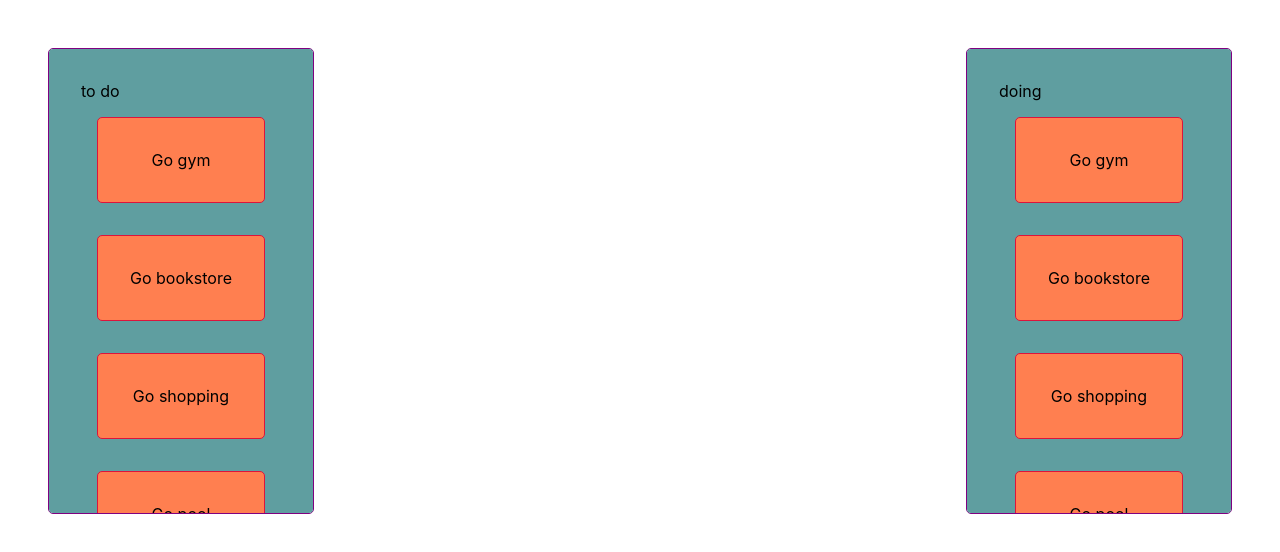
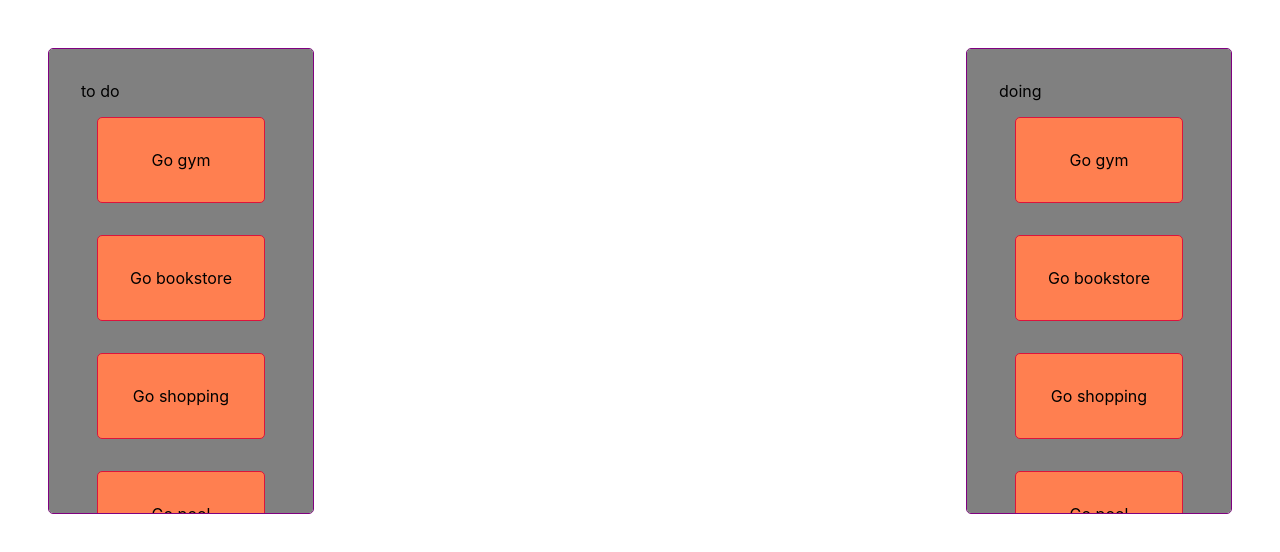
Before and after one commit to AlirezaEttehadi/trel, a React (Create React App) app: page / in a window 1280 px wide. Shown: the top 552 px of the page. Built offline with nearby package versions, Linux system fonts and the light colour scheme.

Commit message:
add droggable

```diff
--- a/package.json
+++ b/package.json
@@ -6,7 +6,9 @@
     "@testing-library/jest-dom": "^4.2.4",
     "@testing-library/react": "^9.5.0",
     "@testing-library/user-event": "^7.2.1",
+    "immer": "^7.0.9",
     "react": "^16.13.1",
+    "react-beautiful-dnd": "^13.0.0",
     "react-dom": "^16.13.1",
     "react-scripts": "3.4.3"
   },
--- a/src/components/Column.js
+++ b/src/components/Column.js
@@ -1,15 +1,35 @@
 import React from "react";
+import { Draggable, Droppable } from "react-beautiful-dnd";
 
-function Column({ name, tasks }) {
+function Column({ name, tasks, id }) {
   return (
-    <div className="column">
-      <div>{name}</div>
-      {tasks.map((task) => (
-        <span draggable key={task.id}>
-          {task.task}
-        </span>
-      ))}
-    </div>
+    <Droppable droppableId={`droppable-${id}`} type="PERSON">
+      {(provided, snapshot) => (
+        <div
+          className="column"
+          ref={provided.innerRef}
+          style={{ backgroundColor: snapshot.isDraggingOver ? "blue" : "grey" }}
+          {...provided.droppableProps}
+        >
+          <div>{name}</div>
+          {tasks.map((task, index) => (
+            <Draggable draggableId={`draggble-${task.id}`} index={index}>
+              {(provided, snapshot) => (
+                <div
+                  ref={provided.innerRef}
+                  {...provided.draggableProps}
+                  {...provided.dragHandleProps}
+                >
+                  <div className="task" key={task.id}>
+                    {task.task}
+                  </div>
+                </div>
+              )}
+            </Draggable>
+          ))}
+        </div>
+      )}
+    </Droppable>
   );
 }
 
--- a/src/containers/App.js
+++ b/src/containers/App.js
@@ -1,37 +1,82 @@
 import React, { useState } from "react";
+import { DragDropContext } from "react-beautiful-dnd";
+import { produce } from "immer";
+
 import Column from "../components/Column";
 
 function App(props) {
   const [board, setBoard] = useState({
     columns: [
       {
+        id: 1,
         priority: 1,
         name: "to do",
         tasks: [
           { id: 1, task: "Go gym", status: "notCompleted" },
-          { id: 3, task: "Go bookstore", status: "notCompleted" },
-          { id: 4, task: "Go shopping", status: "notCompleted" },
-          { id: 6, task: "Go pool", status: "notCompleted" },
+          { id: 2, task: "Go bookstore", status: "notCompleted" },
+          { id: 3, task: "Go shopping", status: "notCompleted" },
+          { id: 4, task: "Go pool", status: "notCompleted" },
         ],
       },
       {
+        id: 2,
         priority: 2,
         name: "doing",
         tasks: [
-          { id: 1, task: "Go gym", status: "notCompleted" },
-          { id: 3, task: "Go bookstore", status: "notCompleted" },
-          { id: 4, task: "Go shopping", status: "notCompleted" },
-          { id: 6, task: "Go pool", status: "notCompleted" },
+          { id: 5, task: "Go gym", status: "notCompleted" },
+          { id: 6, task: "Go bookstore", status: "notCompleted" },
+          { id: 7, task: "Go shopping", status: "notCompleted" },
+          { id: 8, task: "Go pool", status: "notCompleted" },
         ],
       },
     ],
   });
+  const onDragEnd = (data) => {
+    console.log(data);
+    const taskId = data.draggableId.split("-")[1];
+    const columnId = data.source.droppableId.split("-")[1];
+    const sourceColumnIndex = board.columns.findIndex(
+      (col) => col.id === Number(columnId)
+    );
+    const sourceTaskIndex = board.columns[sourceColumnIndex].tasks.findIndex(
+      (t) => t.id === Number(taskId)
+    );
+    const destinationColumnIndex = board.columns.findIndex(
+      (col) => col.id === Number(data.destination.droppableId.split("-")[1])
+    );
+    const destinationTaskIndex = data.destination.index;
+    const _board = produce(board, (draftState) => {
+      const selectedTask = draftState.columns[sourceColumnIndex].tasks.splice(
+        sourceTaskIndex,
+        1
+      )[0];
+      draftState.columns[destinationColumnIndex].tasks.splice(
+        destinationTaskIndex,
+        0,
+        selectedTask
+      );
+    });
 
+    console.log(_board);
+    setBoard(_board);
+  };
+
+  const a = {
+    c: {
+      d: {},
+    },
+  };
   return (
     <div className="container">
-      {board.columns.map((column) => (
-        <Column name={column.name} tasks={column.tasks}></Column>
-      ))}
+      <DragDropContext onDragEnd={onDragEnd}>
+        {board.columns.map((column) => (
+          <Column
+            id={column.id}
+            name={column.name}
+            tasks={column.tasks}
+          ></Column>
+        ))}
+      </DragDropContext>
     </div>
   );
 }
--- a/src/styles/App.css
+++ b/src/styles/App.css
@@ -16,7 +16,7 @@
   overflow: auto;
 }
 
-span {
+.task {
   padding: 2rem;
   border: crimson 1px solid;
   margin: 1rem;
```
Also changed, not shown: src/components/Task.js (added), 1 other file (tests, documents, lock files or other folders).
